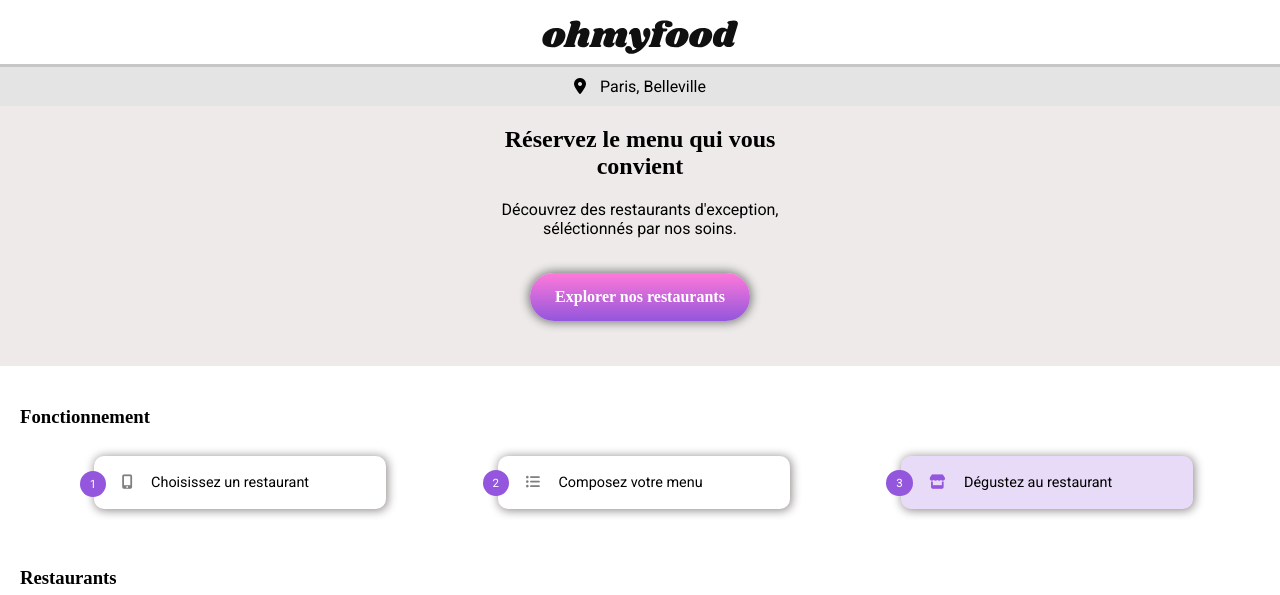
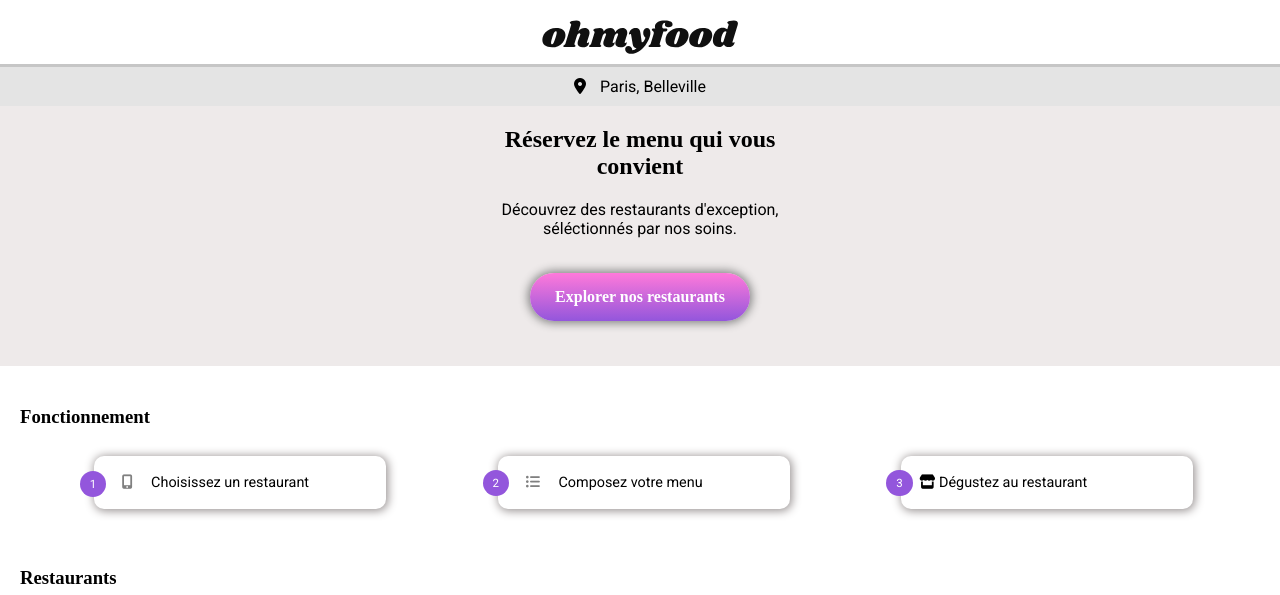
Before and after one commit to Micka-17/boimickael_3_16042021, a website: page index.html in a window 1280 px wide. Shown: the top 595 px of the page. Drawn offline with Linux system fonts and the light colour scheme; a web font is replaced by a local one.

Commit message:
modification hover

```diff
--- a/css/style.css
+++ b/css/style.css
@@ -246,14 +246,8 @@ ul {
   margin-left: 10px;
 }
 
-.icon-top-purple {
+li:hover .icon-top {
   color: #9356DC;
-  margin-right: 15px;
-  margin-left: 10px;
-}
-
-#li-3 {
-  background-color: #9256dc36;
 }
 
 li {
```
Also changed, not shown: 1 other file.
